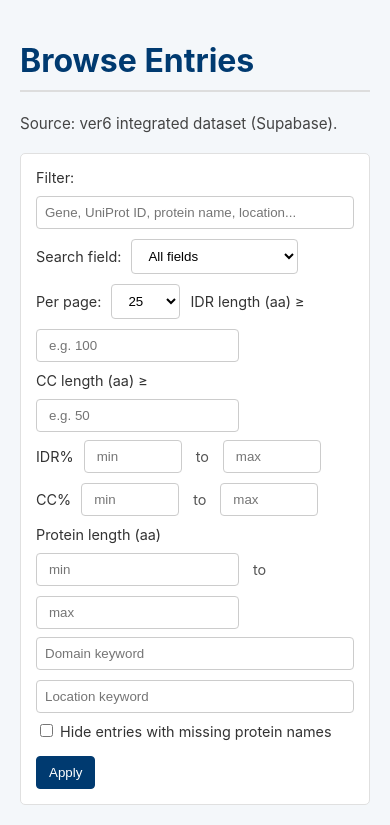
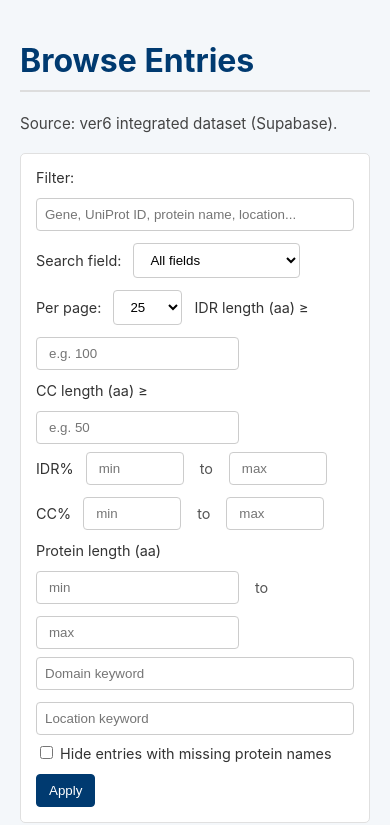
Before and after one commit to kdmtakumi/IDR-CC-webviewer, a Flask app: page / in a window 390 px wide; the page is wider, and only the part inside the window is pictured. Shown: the part 99-924 px from the top of that part. Run offline with Flask 3, Linux system fonts and the light colour scheme; the visitor is signed in with stand-in values (Sample User, id 1); data that the repository does not hold is empty; some libraries are stand-ins or nearby versions.

Commit message:
Increase filter row spacing

```diff
--- a/webviewer/static/style.css
+++ b/webviewer/static/style.css
@@ -67,7 +67,7 @@ h1 {
   display: flex;
   flex-wrap: nowrap;
   align-items: center;
-  gap: 10px;
+  gap: 14px;
   width: 100%;
 }
 
@@ -618,6 +618,7 @@ footer {
 
   .filter-row {
     flex-wrap: wrap;
+    gap: 12px;
   }
 
   .summary-list {
```
